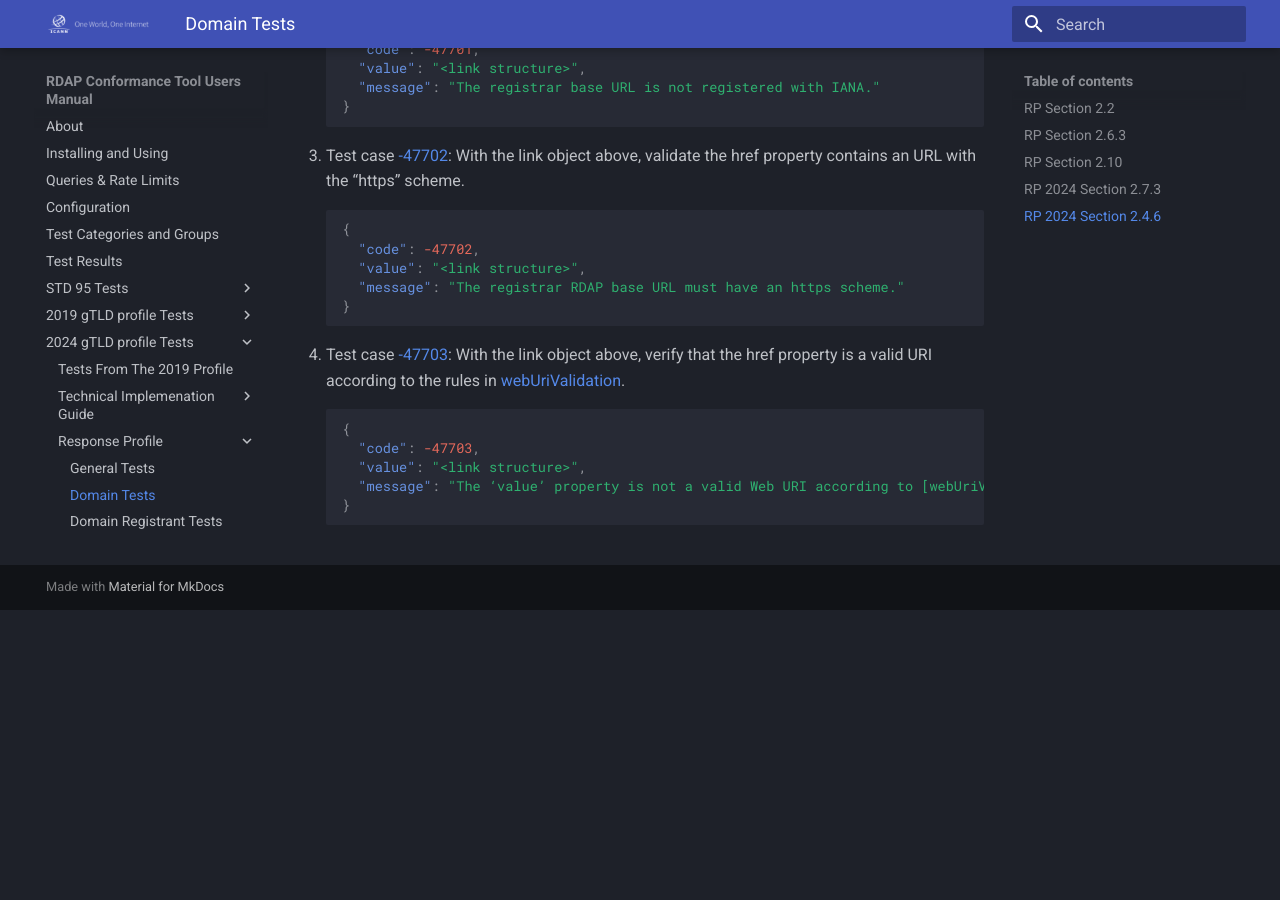
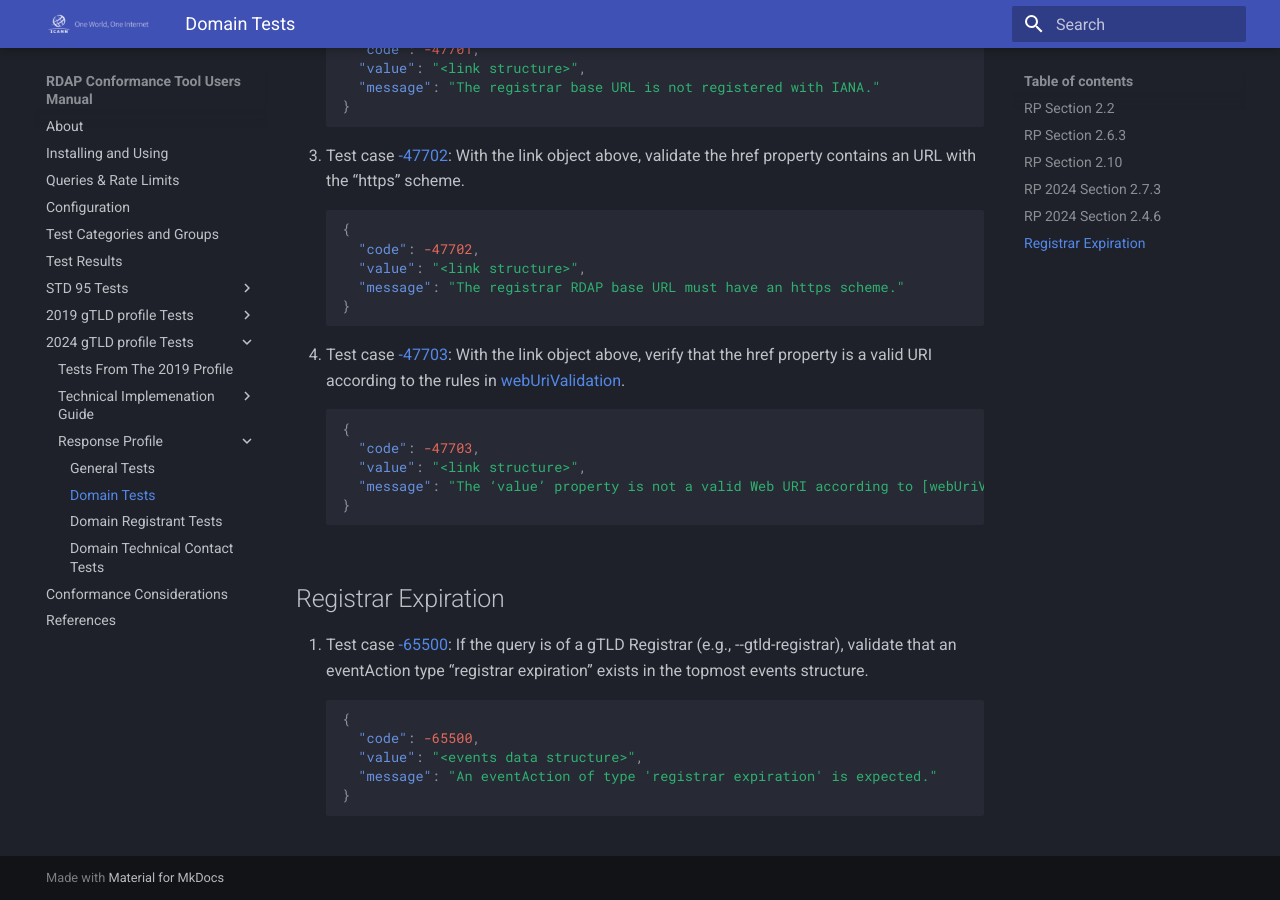
Before and after one commit to icann/rdap-conformance-tool, an MkDocs documentation site: the page built from docs/2024_gtld/response/domain.md, in a window 1280 px wide and 900 px high, scrolled down 4941 px. Built offline with MkDocs 1.6.1 and Material for MkDocs 9.7.7, drawn with Linux system fonts in a browser that asks for light colours; before the commit the page ends 5551 px from its top, so only the background shows below that.

Commit message:
add: 65500

````diff
--- a/docs/2024_gtld/response/domain.md
+++ b/docs/2024_gtld/response/domain.md
@@ -156,7 +156,8 @@
 Test group: [[rdapResponseProfile2024_2_7_3_Validation]](#id-rdapResponseProfile2024_2_7_3_Validation){ #id-rdapResponseProfile2024_2_7_3_Validation }
 
 1. Test case [-47600](#id-testCase-47600){ #id-testCase-47600 }:
-For every entity of the domain (i.e. the top-level entities of the domain, not entities subordinate to other entities) excluding entities with the roles "reseller", “registrar”, “registrant”, or “technical”, verify the handle is of the format: "(\w|_){1,80}-\w{1,8}".
+For every entity of the domain (i.e. the top-level entities of the domain, not entities subordinate to other entities)
+excluding entities with the roles "reseller", “registrar”, “registrant”, or “technical”, verify the handle is of the format: "(\w|_){1,80}-\w{1,8}".
 ```json
 {
   "code": -47600,
@@ -209,3 +210,15 @@
   "message": "The ‘value’ property is not a valid Web URI according to [webUriValidation]."
 }
 ```
+
+## Registrar Expiration
+
+1. Test case [-65500](#id-testCase-65500){ #id-testCase-65500 }: If the query is of a gTLD Registrar (e.g., --gtld-registrar),
+validate that an eventAction type “registrar expiration” exists in the topmost events structure.
+```json
+{
+  "code": -65500,
+  "value": "<events data structure>",
+  "message": "An eventAction of type 'registrar expiration' is expected."
+}
+```
````
